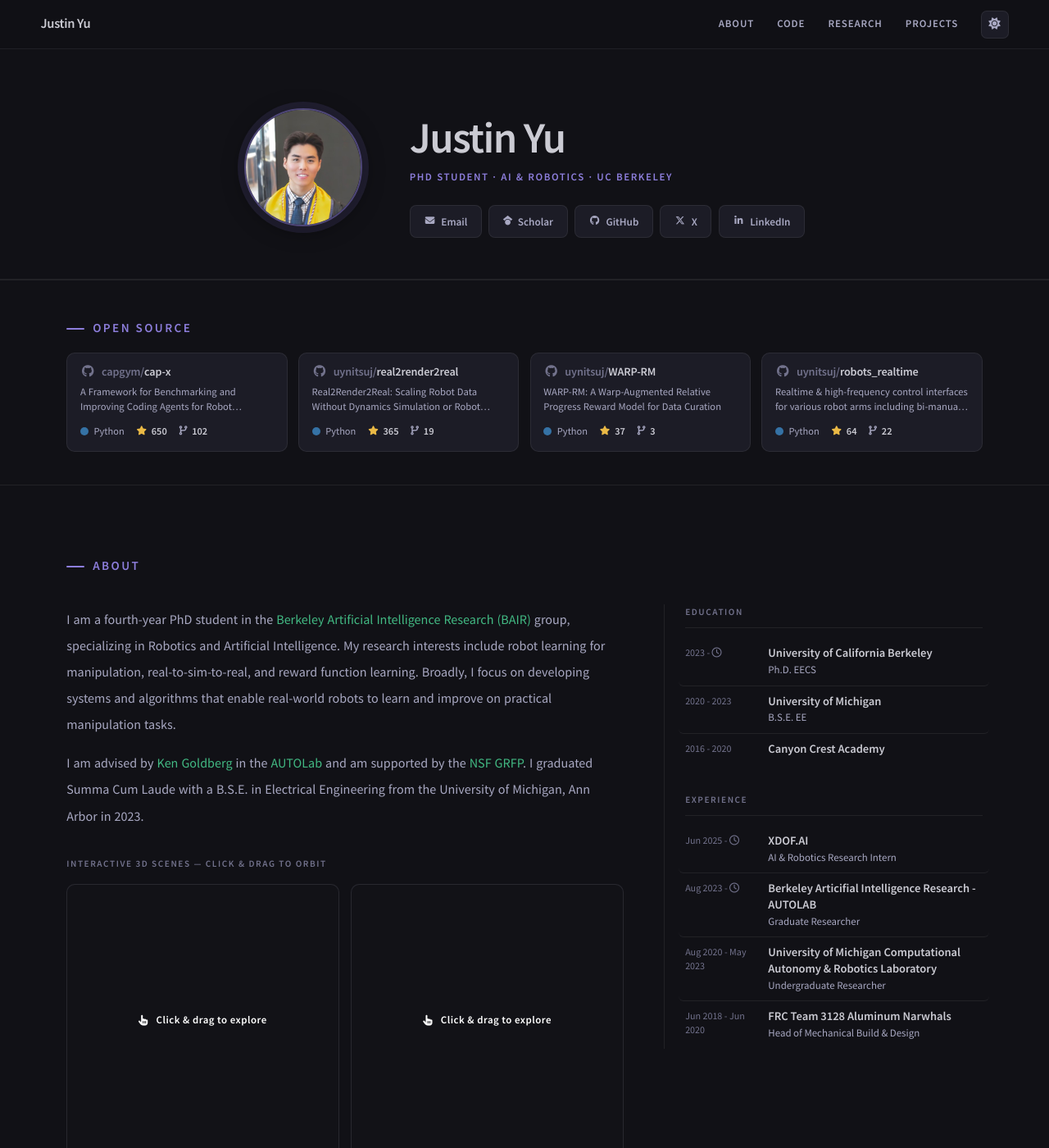
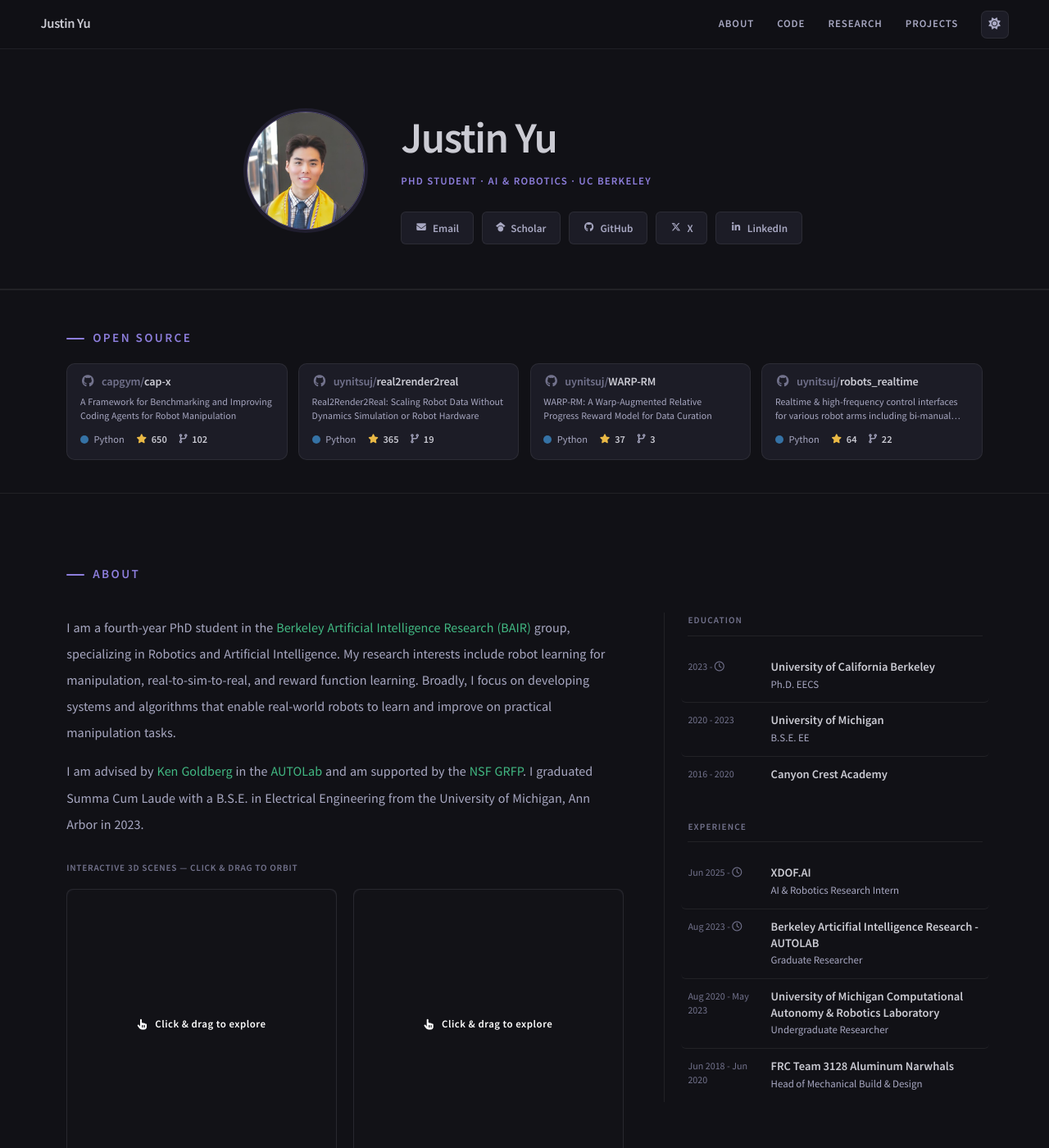
Before and after one commit to uynitsuj/uynitsuj.github.io, a Jekyll site: the page built from index.html, in a window 1280 px wide and 1400 px high. Shown: the whole window at 82% size. Built offline with Jekyll 4.4.1, drawn with Linux system fonts in a browser that asks for light colours; nearby versions of some CDN libraries; a script that is not in the unit is left out; comment, search, counter and statistics services are not loaded.

Commit message:
minor polish

```diff
--- a/_layouts/home.html
+++ b/_layouts/home.html
@@ -192,20 +192,20 @@
 
 .hero-inner {
   max-width: 900px; margin: 0 auto;
-  padding: 3.5rem clamp(1.25rem, 5vw, 2.5rem) 3rem;
-  display: flex; align-items: center; gap: 3.5rem; flex-wrap: wrap;
+  padding: 3.5rem clamp(1.25rem, 5vw, 2.5rem) 3.25rem;
+  display: flex; align-items: center; gap: 44px; flex-wrap: wrap;
 }
 
 .hero-avatar {
   width: 144px; height: 144px; border-radius: 50%;
   object-fit: cover; margin: 0; flex-shrink: 0;
-  border: 2px solid var(--border-hi);
-  box-shadow: 0 0 0 8px var(--accent-dim), var(--shadow-md);
+  border: 1px solid var(--border-hi);
+  box-shadow: 0 0 0 4px var(--accent-dim);
   transition: transform 0.4s cubic-bezier(0.16, 1, 0.3, 1), box-shadow 0.4s cubic-bezier(0.16, 1, 0.3, 1);
 }
 .hero-avatar:hover {
   transform: scale(1.05);
-  box-shadow: 0 0 0 12px var(--accent-dim), var(--shadow-lg);
+  box-shadow: 0 0 0 6px var(--accent-dim), var(--shadow-sm);
 }
 
 .hero-copy { flex: 1; min-width: 280px; }
@@ -213,13 +213,13 @@
 .hero-name {
   font-size: clamp(2rem, 5vw, 3.2rem);
   font-weight: 700; letter-spacing: -0.03em; line-height: 1.1;
-  color: var(--tx); margin-bottom: 0.4rem;
+  color: var(--tx); margin-bottom: 12px;
 }
 
 .hero-title {
-  font-size: 0.78rem; font-weight: 800;
-  letter-spacing: 0.12em; text-transform: uppercase;
-  color: var(--accent); margin-bottom: 1.3rem;
+  font-size: 0.78rem; font-weight: 700;
+  letter-spacing: 0.09em; text-transform: uppercase;
+  color: var(--accent); margin-bottom: 24px;
 }
 
 .hero-bio {
@@ -230,13 +230,13 @@
 .hero-bio a:hover { color: var(--accent-hi); }
 
 .hero-ctas {
-  display: flex; flex-wrap: wrap; gap: 0.5rem;
+  display: flex; flex-wrap: wrap; gap: 10px;
 }
 
 .hero-cta {
   display: inline-flex; align-items: center; gap: 0.4rem;
-  padding: 0.45rem 1rem; border-radius: 8px;
-  font-size: 0.8rem; font-weight: 700;
+  padding: 0.45rem 1rem; border-radius: 6px;
+  font-size: 0.8rem; font-weight: 600;
   color: var(--tx-2) !important;
   background: var(--bg-card);
   border: 1px solid var(--border);
@@ -263,7 +263,7 @@
 
 /* Sidebar (right col) — de-emphasised, right-justified feel */
 .about-sidebar {
-  padding-left: 1.5rem;
+  padding-left: 28px;
   border-left: 1px solid var(--border);
 }
 
@@ -278,20 +278,22 @@
 /* 3-D interactive demos */
 .demos-label {
   font-size: 0.68rem; font-weight: 800;
-  letter-spacing: 0.14em; text-transform: uppercase;
+  letter-spacing: 0.07em; text-transform: uppercase;
   color: var(--tx-muted); margin: 2rem 0 0.9rem;
+  margin-top: 28px;
+  margin-bottom: 16px;
 }
 
 /* 2x2 so four scenes don't become a tall vertical stack. */
 .demo-grid {
   display: grid;
   grid-template-columns: repeat(2, minmax(0, 1fr));
-  gap: 1.1rem 0.9rem;
+  gap: 20px;
 }
 .demo-card { margin: 0; min-width: 0; }
 
 .demo-wrap {
-  position: relative; border-radius: 10px; overflow: hidden;
+  position: relative; border-radius: 8px; overflow: hidden;
   border: 1px solid var(--border);
   background: var(--bg-surf);
   aspect-ratio: 1 / 1;
@@ -325,7 +327,8 @@
 .demo-caption {
   font-size: 0.74rem; color: var(--tx-muted);
   text-align: center; padding-bottom: 0.25rem;
-  line-height: 1.4;
+  line-height: 1.55;
+  padding-top: 12px;
 }
 .demo-caption a { color: var(--green); font-weight: 600; }
 
@@ -336,6 +339,7 @@
   letter-spacing: 0.07em; text-transform: uppercase;
   padding: 0.15em 0.55em; border-radius: 4px;
   white-space: nowrap;
+  margin-top: 6px;
 }
 .demo-tag-real {
   color: var(--green); background: rgba(66, 185, 131, 0.12);
@@ -352,13 +356,13 @@
 }
 
 /* Timeline */
-.tl-block { margin-bottom: 2rem; }
+.tl-block { margin-bottom: 32px; }
 .tl-block:last-child { margin-bottom: 0; }
 
 .tl-header {
   font-size: 0.68rem; font-weight: 800;
-  letter-spacing: 0.14em; text-transform: uppercase;
-  color: var(--tx-muted); margin-bottom: 0.75rem;
+  letter-spacing: 0.1em; text-transform: uppercase;
+  color: var(--tx-muted); margin-bottom: 16px;
   padding-bottom: 0.5rem; border-bottom: 1px solid var(--border);
 }
 
@@ -369,6 +373,8 @@
   border-radius: 6px;
   border-bottom: 1px solid var(--border);
   transition: background 0.2s;
+  padding-top: 12px;
+  padding-bottom: 12px;
 }
 .tl-item:last-child { border-bottom: none; }
 .tl-item:hover { background: var(--bg-hover); }
@@ -387,19 +393,19 @@
 .tl-org a { color: var(--tx) !important; transition: color 0.15s cubic-bezier(0.16, 1, 0.3, 1); }
 .tl-org a:hover { color: var(--accent) !important; }
 
-.tl-role { font-size: 0.78rem; color: var(--tx-2); line-height: 1.45; margin-top: 1px; }
+.tl-role { font-size: 0.78rem; color: var(--tx-2); line-height: 1.55; margin-top: 1px; }
 
 /* =============================================================================
    RESEARCH — Publication Cards
    ============================================================================= */
 .pub-list {
-  display: flex; flex-direction: column; gap: 0.85rem;
+  display: flex; flex-direction: column; gap: 20px;
 }
 
 .pub-card {
   background: var(--bg-card);
   border: 1px solid var(--border);
-  border-radius: 12px; overflow: hidden;
+  border-radius: 8px; overflow: hidden;
   display: flex; align-items: stretch;
   transition: border-color 0.2s cubic-bezier(0.16, 1, 0.3, 1), transform 0.25s cubic-bezier(0.16, 1, 0.3, 1), box-shadow 0.25s cubic-bezier(0.16, 1, 0.3, 1);
   cursor: default;
@@ -427,7 +433,7 @@
 /* Highlighted / View All toggle */
 .pub-toggle {
   display: flex; width: max-content; gap: 0.3rem; padding: 0.25rem;
-  margin-bottom: 1.1rem;
+  margin-bottom: 24px;
   background: var(--bg-surf); border: 1px solid var(--border); border-radius: 9px;
 }
 .pub-toggle-btn {
@@ -463,18 +469,18 @@
 }
 
 .pub-body {
-  padding: 1.1rem 1.35rem;
+  padding: 23px 26px;
   flex: 1; display: flex; flex-direction: column; justify-content: center;
 }
 
 .pub-badges {
   display: flex; flex-wrap: wrap; gap: 0.3rem;
-  margin-bottom: 0.6rem;
+  margin-bottom: 12px;
 }
 
 .badge {
   display: inline-flex; align-items: center;
-  font-size: 0.63rem; font-weight: 800;
+  font-size: 0.68rem; font-weight: 700;
   letter-spacing: 0.07em; text-transform: uppercase;
   padding: 0.15em 0.55em; border-radius: 4px;
 }
@@ -483,25 +489,25 @@
 .badge-review { color: var(--accent);   background: var(--accent-dim); border: 1px solid rgba(141,126,220,0.25); }
 
 .pub-title {
-  font-size: 0.95rem; font-weight: 700; line-height: 1.35;
-  color: var(--tx); margin-bottom: 0.45rem; letter-spacing: -0.01em;
+  font-size: 1.06rem; font-weight: 700; line-height: 1.4;
+  color: var(--tx); margin-bottom: 10px; letter-spacing: -0.01em;
 }
 
 .pub-authors {
-  font-size: 0.79rem; color: var(--tx-2);
-  margin-bottom: 0.9rem; line-height: 1.55;
+  font-size: 0.82rem; color: var(--tx-2);
+  margin-bottom: 16px; line-height: 1.65;
 }
 .pub-authors strong { color: var(--tx); font-weight: 700; }
 
 .pub-actions {
-  display: flex; flex-wrap: wrap; gap: 0.4rem;
+  display: flex; flex-wrap: wrap; gap: 8px;
 }
 
 .pub-btn {
   display: inline-flex; align-items: center; gap: 0.3rem;
   font-size: 0.73rem; font-weight: 700;
   color: var(--tx-2) !important;
-  padding: 0.3rem 0.7rem; border-radius: 6px;
+  padding: 5px 12px; border-radius: 6px;
   background: var(--bg); border: 1px solid var(--border);
   transition: color 0.15s cubic-bezier(0.16, 1, 0.3, 1), background 0.15s cubic-bezier(0.16, 1, 0.3, 1), border-color 0.15s cubic-bezier(0.16, 1, 0.3, 1), transform 0.2s cubic-bezier(0.16, 1, 0.3, 1);
 }
@@ -571,7 +577,7 @@
 .proj-card {
   background: var(--bg-card);
   border: 1px solid var(--border);
-  border-radius: 12px; overflow: hidden;
+  border-radius: 8px; overflow: hidden;
   display: flex; flex-direction: column;
   transition: border-color 0.2s cubic-bezier(0.16, 1, 0.3, 1), transform 0.25s cubic-bezier(0.16, 1, 0.3, 1), box-shadow 0.25s cubic-bezier(0.16, 1, 0.3, 1);
 }
@@ -597,27 +603,27 @@
 .proj-card:hover .proj-img video { transform: scale(1.04); }
 
 .proj-body {
-  padding: 1rem 1.2rem 1.2rem;
+  padding: 22px;
   flex: 1; display: flex; flex-direction: column;
 }
 
 .proj-name {
-  font-size: 0.9rem; font-weight: 700; color: var(--tx);
-  margin-bottom: 0.4rem; line-height: 1.3; letter-spacing: -0.01em;
+  font-size: 1rem; font-weight: 700; color: var(--tx);
+  margin-bottom: 10px; line-height: 1.4; letter-spacing: -0.01em;
 }
 
 .proj-desc {
-  font-size: 0.79rem; color: var(--tx-2); flex: 1;
-  line-height: 1.65; margin-bottom: 0.9rem;
+  font-size: 0.85rem; color: var(--tx-2); flex: 1;
+  line-height: 1.7; margin-bottom: 20px;
 }
 
-.proj-actions { display: flex; flex-wrap: wrap; gap: 0.35rem; }
+.proj-actions { display: flex; flex-wrap: wrap; gap: 8px; }
 
 .proj-btn {
   display: inline-flex; align-items: center; gap: 0.3rem;
   font-size: 0.71rem; font-weight: 700;
   color: var(--tx-2) !important;
-  padding: 0.25rem 0.6rem; border-radius: 5px;
+  padding: 5px 11px; border-radius: 5px;
   background: var(--bg); border: 1px solid var(--border);
   transition: color 0.15s cubic-bezier(0.16, 1, 0.3, 1), background 0.15s cubic-bezier(0.16, 1, 0.3, 1), border-color 0.15s cubic-bezier(0.16, 1, 0.3, 1), transform 0.2s cubic-bezier(0.16, 1, 0.3, 1);
 }
@@ -669,7 +675,7 @@
 .repo-card:hover .repo-name { color: var(--accent); }
 
 .repo-desc {
-  font-size: 0.76rem; color: var(--tx-2); line-height: 1.45;
+  font-size: 0.72rem; color: var(--tx-2); line-height: 1.45;
   flex: 1; margin-bottom: 0.6rem;
   /* clamp to keep every card the same short height */
   display: -webkit-box; -webkit-box-orient: vertical; -webkit-line-clamp: 2;
@@ -711,7 +717,10 @@
    RESPONSIVE
    ============================================================================= */
 @media (max-width: 768px) {
-  .hero-inner     { flex-direction: column; gap: 1.5rem; }
+  .hero-inner     { flex-direction: column; gap: 26px; }
+  .hero-ctas      { gap: 8px; }
+  .about-sidebar  { padding-left: 0; border-left: none; }
+  .pub-body, .proj-body { padding: 20px; }
   .hero-avatar    { width: 108px; height: 108px; }
   .about-grid     { grid-template-columns: 1fr; gap: 2.5rem; }
   .proj-grid      { grid-template-columns: 1fr; }
@@ -723,7 +732,7 @@
 
 @media (max-width: 480px) {
   .section-shell  { padding: 56px 1.1rem; }
-  .hero-inner     { padding: 3.5rem 1.1rem; }
+  .hero-inner     { padding: 40px 1.1rem; }
 }
 
 /* ---------- Focus states (keyboard nav) ---------- */
```
